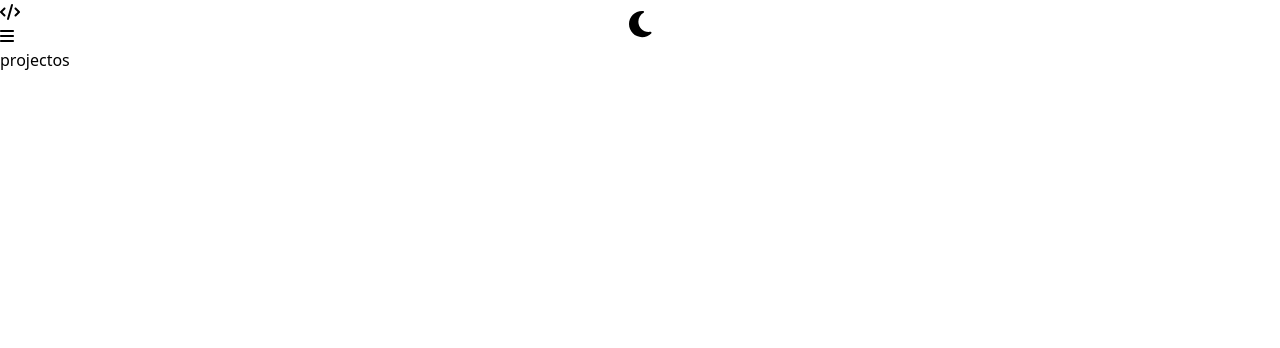
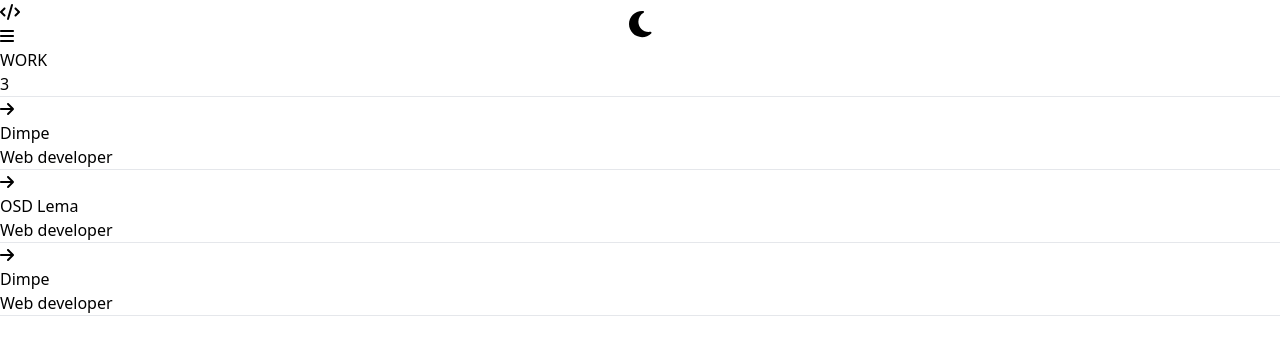
Before and after one commit to gabrieldev6/gabrieldev6.github.io, a Vue app: page /projects in a window 1280 px wide. Shown: the top 348 px of the page. Built offline with nearby package versions, Linux system fonts and the light colour scheme.

Commit message:
inicio da tela de projects

```diff
--- a/src/pages/home.vue
+++ b/src/pages/home.vue
@@ -64,7 +64,7 @@ let show = ref(false);
 
       <Transition :duration="550" name="nested">
         <div v-if="show" class="outer px-2 h-full w-5/6 top-36 fixed rounded-t-lg shadow-lg dark:shadow-md dark:shadow-gray-700 backdrop-blur-lg ">
-          <div class="inner pt-10 pl-2 dark:text-gray-300">
+          <div class="inner h-full pt-10 pl-2 dark:text-gray-300">
             <ul>
               <li>
                 <router-link :to="{ name: 'Show'}">
--- a/src/pages/projects.vue
+++ b/src/pages/projects.vue
@@ -1,10 +1,61 @@
 <script setup>
+import { FontAwesomeIcon } from '@fortawesome/vue-fontawesome'
+import { library } from '@fortawesome/fontawesome-svg-core';
+import { fas } from '@fortawesome/free-solid-svg-icons';
 
+
+import { ref } from 'vue'
+
+library.add(fas);
+
+
+let numProjects = ref(3);
 </script>
 
 <template>
     <div class="h-full w-full dark:bg-gray-800 ">
-        projectos
+        <ul>
+            <li>
+                <div class="flex justify-between items-baseline w-96">
+                    <h5 class="text-2xl font-bold">WORK</h5>
+                    <h2 class="text-md">{{ numProjects }}</h2>
+                </div>
+                <hr class="w-full h-0.5 bg-black dark:bg-white rounded-lg">
+            </li>
+            <li>
+                <div class="flex justify-between items-center pt-2">
+                    <div class="flex items-center">
+                        <font-awesome-icon icon="fa-solid fa-arrow-right" class="pr-2" />
+                        <h5 class="text-xl font-semibold">Dimpe</h5>
+                    </div>
+                    <h5>Web developer</h5>
+                </div>
+
+                <hr class="w-full h-0.5 bg-black dark:bg-white rounded-lg">
+            </li>
+            <li>
+                <div class="flex justify-between items-center pt-2">
+                    <div class="flex items-center">
+                        <font-awesome-icon icon="fa-solid fa-arrow-right" class="pr-2" />
+                        <h5 class="text-xl font-semibold">OSD Lema</h5>
+                    </div>
+                    <h5>Web developer</h5>
+                </div>
+
+                <hr class="w-full h-0.5 bg-black dark:bg-white rounded-lg">
+            </li>
+            <li>
+                <div class="flex justify-between items-center pt-2">
+                    <div class="flex items-center">
+                        <font-awesome-icon icon="fa-solid fa-arrow-right" class="pr-2" />
+                        <h5 class="text-xl font-semibold">Dimpe</h5>
+                    </div>
+                    <h5>Web developer</h5>
+                </div>
+
+                <hr class="w-full h-0.5 bg-black dark:bg-white rounded-lg">
+            </li>
+        </ul>
 
 
     </div>
```
Also changed, not shown: src/models/projetcs.js (added, +22 -0 lines).
